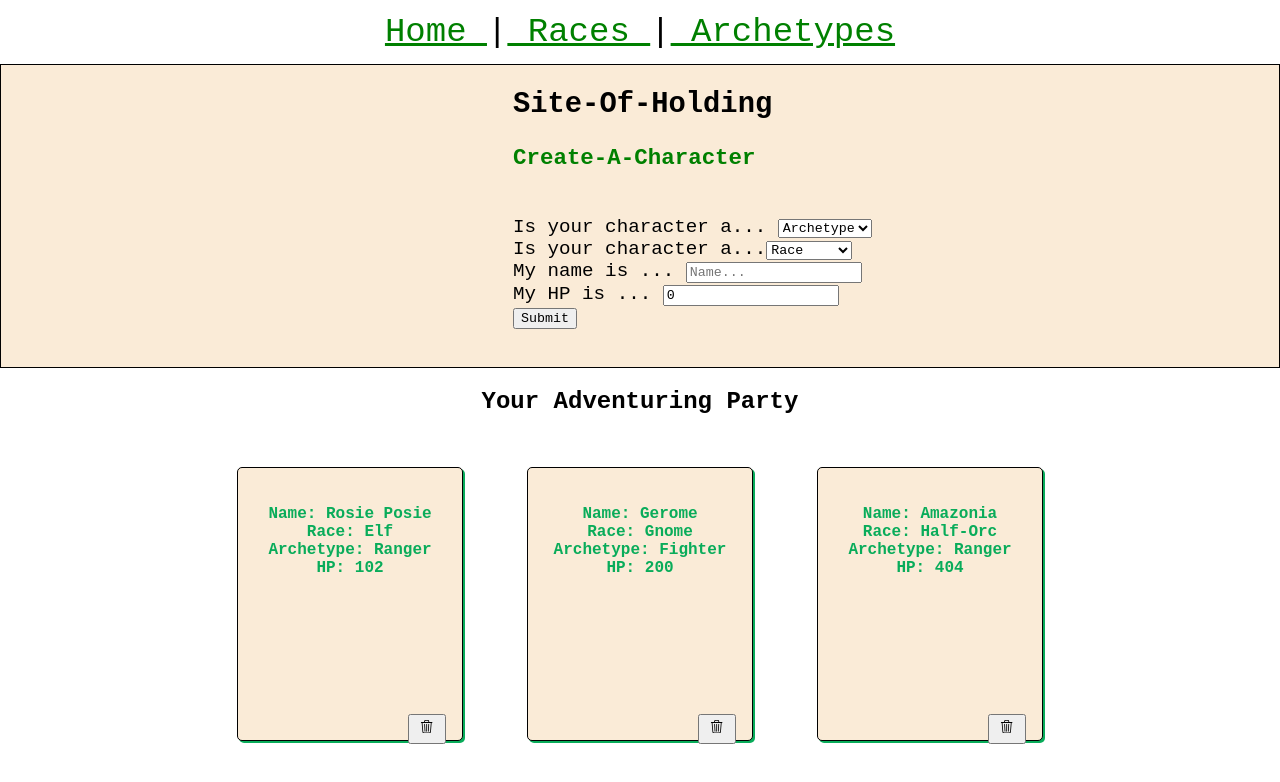
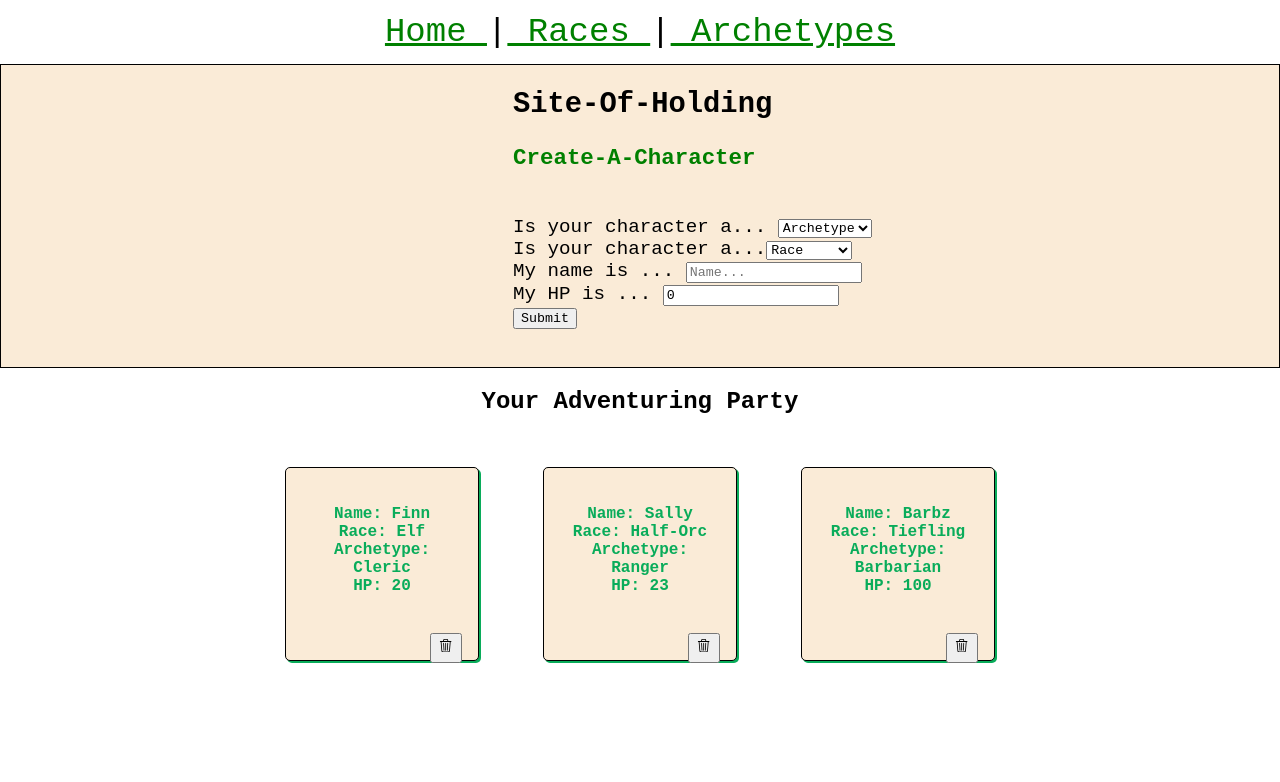
Before and after one commit to slopez421/character-creator, a React (Create React App) app: page /home in a window 1280 px wide. Shown: the top 782 px of the page. Built offline with nearby package versions, Linux system fonts and the light colour scheme; data requests are answered from the project's data file.

Commit message:
finished

```diff
--- a/db.json
+++ b/db.json
@@ -1,24 +1,24 @@
 {
   "characters": [
     {
-      "name": "Rosie Posie",
-      "hp": "102",
+      "name": "Finn",
+      "hp": "20",
       "race": "Elf",
-      "archetype": "Ranger",
+      "archetype": "Cleric",
       "id": 1
     },
     {
-      "name": "Gerome",
-      "hp": "200",
-      "race": "Gnome",
-      "archetype": "Fighter",
-      "id": 1
+      "name": "Sally",
+      "hp": "23",
+      "race": "Half-Orc",
+      "archetype": "Ranger",
+      "id": 2
     },
     {
-      "name": "Amazonia",
-      "hp": "404",
-      "race": "Half-Orc",
-      "archetype": "Ranger",
+      "name": "Barbz",
+      "hp": "100",
+      "race": "Tiefling",
+      "archetype": "Barbarian",
       "id": 3
     }
   ]
--- a/src/App.css
+++ b/src/App.css
@@ -27,8 +27,8 @@
   border: black solid 1px;
   background-color: antiquewhite;
   padding: 1rem;
-  width: 12rem;
-  height: 15rem;
+  width: 10rem;
+  height: 10rem;
   display: inline-grid;
   margin: 2rem 2rem;
   color: #09ac5a;
@@ -77,6 +77,13 @@ button {
   font-family: 'Courier New', Courier, monospace;
 }
 
+.trash {
+  height: 30px;
+  margin-top:10%;
+  margin-left: 80%;
+}
+
+
 select {
   font-family: 'Courier New', Courier, monospace;
 }
@@ -108,9 +115,3 @@ p {
 h1 {
   background-color: antiquewhite;
 }
-
-.card button {
-  height: 30px;
-  margin-top: 60%;
-  margin-left: 80%;
-}
--- a/src/components/Card.js
+++ b/src/components/Card.js
@@ -18,7 +18,7 @@ function Card({character, onDeleteCharacter}) {
         Race: {race}<br />
         Archetype: {archetype}<br />
         HP: {hp}</h4>
-        <button onClick={handleClick}><BsTrash3 /></button>
+        <button className="trash" onClick={handleClick}><BsTrash3 /></button>
     </div>
 }
 
```
